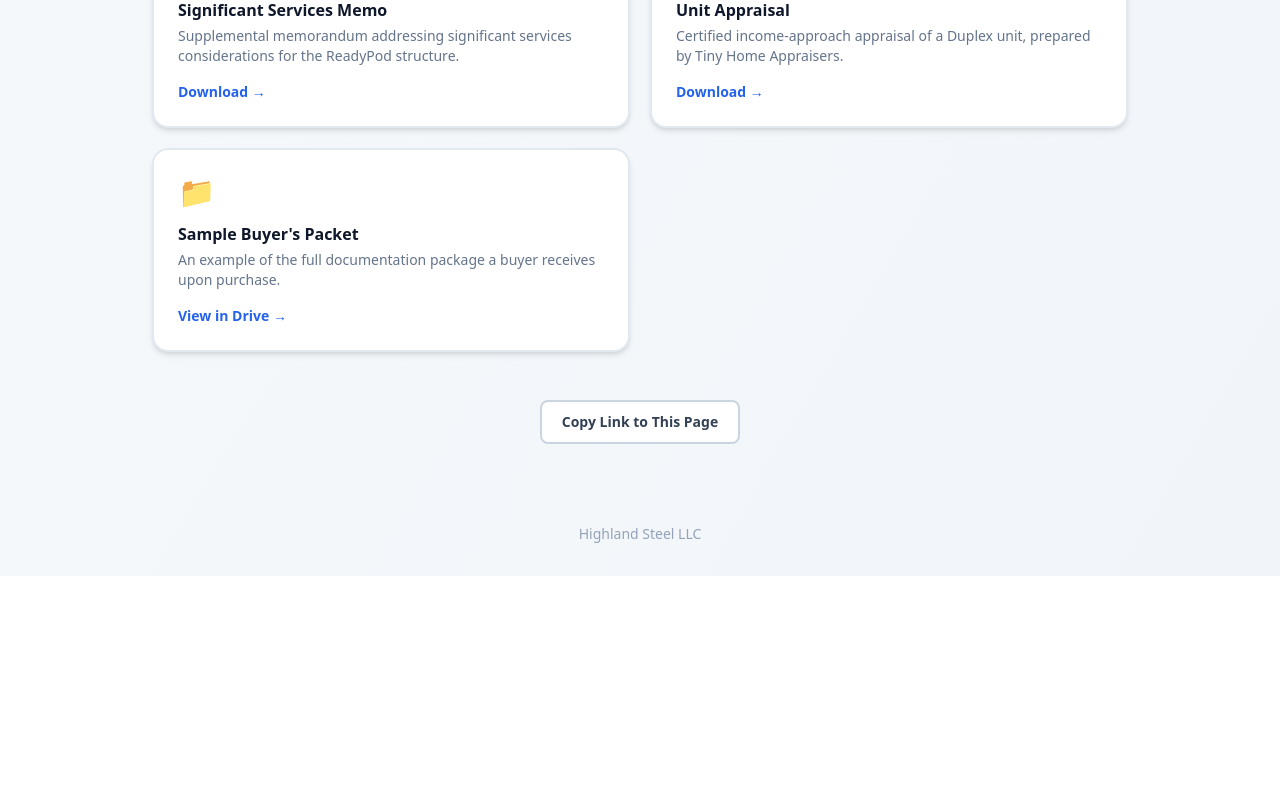
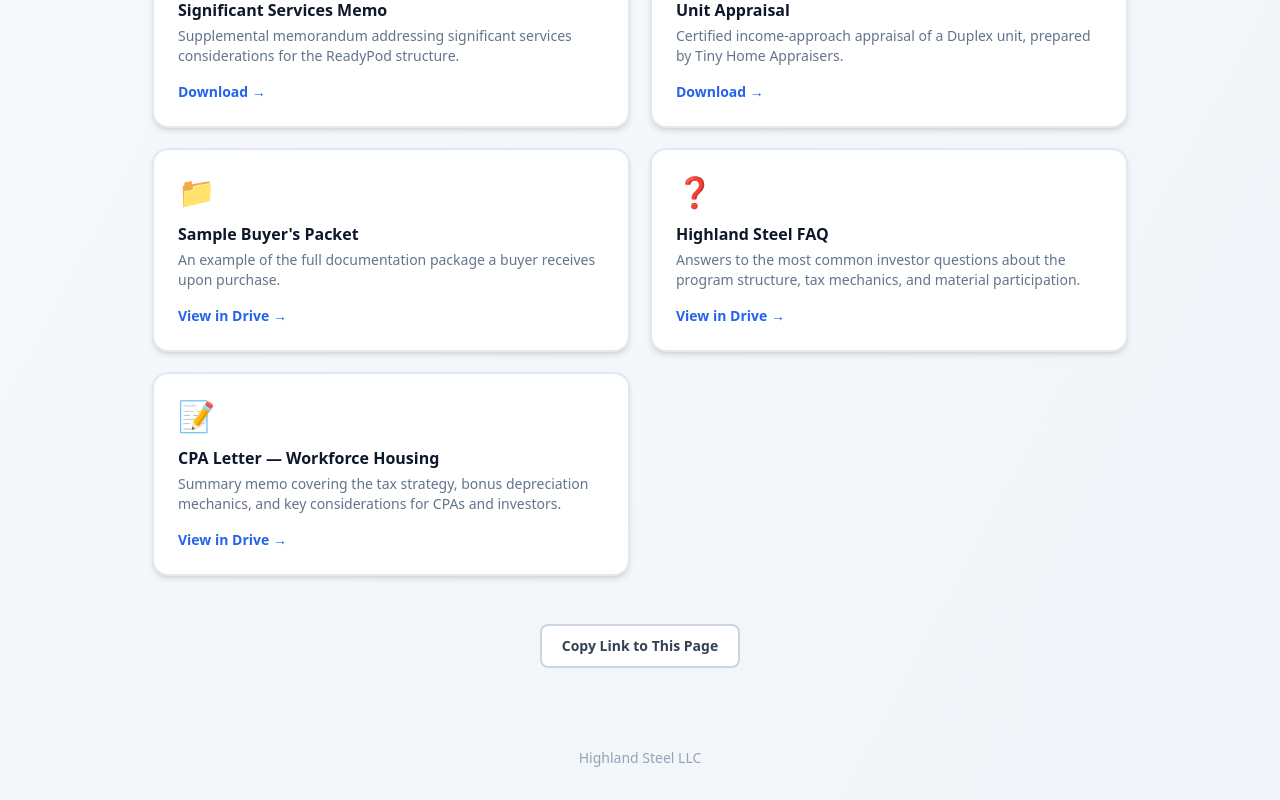
Before and after one commit to MoistQuackers/highland-steel-growth-circle-resources, a React (Vite) app: page / in a window 1280 px wide. Shown: the part 1604-2404 px from the top of the page. Before the commit the page ends 2180 px from the top, so only its background shows below. Built offline with nearby package versions, Linux system fonts and the light colour scheme.

Commit message:
Add FAQ and CPA Letter to WFH resources

```diff
--- a/src/ResourcesPage.jsx
+++ b/src/ResourcesPage.jsx
@@ -44,6 +44,20 @@
     description: 'An example of the full documentation package a buyer receives upon purchase.',
     href: 'https://drive.google.com/file/d/1MrdnBKIl7eo4Bj0W81EYlx1OsqXPgqES/view?usp=sharing',
     icon: '📁',
+    external: true,
+  },
+  {
+    title: 'Highland Steel FAQ',
+    description: 'Answers to the most common investor questions about the program structure, tax mechanics, and material participation.',
+    href: 'https://docs.google.com/document/d/1roqhkr-TaWSu1XonEG8orH3SziL2i7tnPlnpdCpWXeE/preview',
+    icon: '❓',
+    external: true,
+  },
+  {
+    title: 'CPA Letter — Workforce Housing',
+    description: 'Summary memo covering the tax strategy, bonus depreciation mechanics, and key considerations for CPAs and investors.',
+    href: 'https://drive.google.com/file/d/1bBDRFg7uDJ6s9ywiWkj4Og-jhlVR7QhA/view?usp=sharing',
+    icon: '📝',
     external: true,
   },
 ];
```
